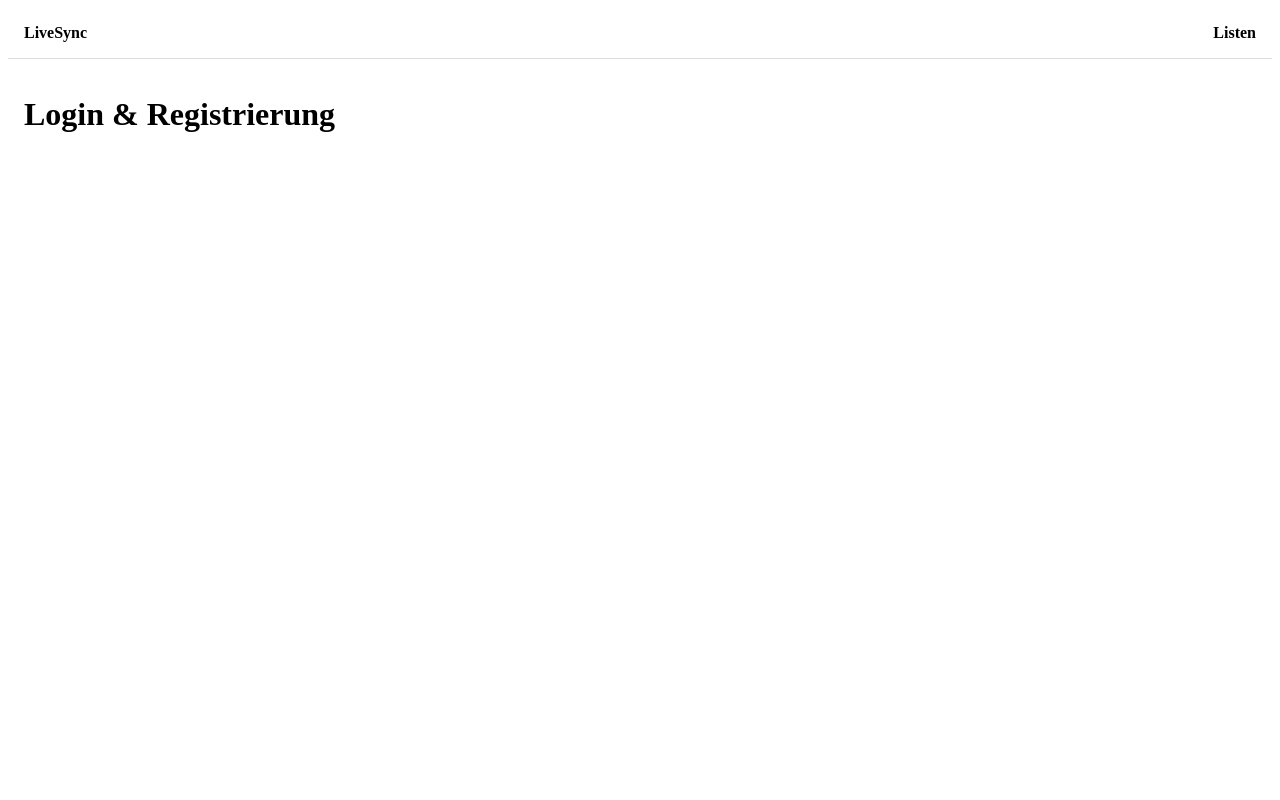
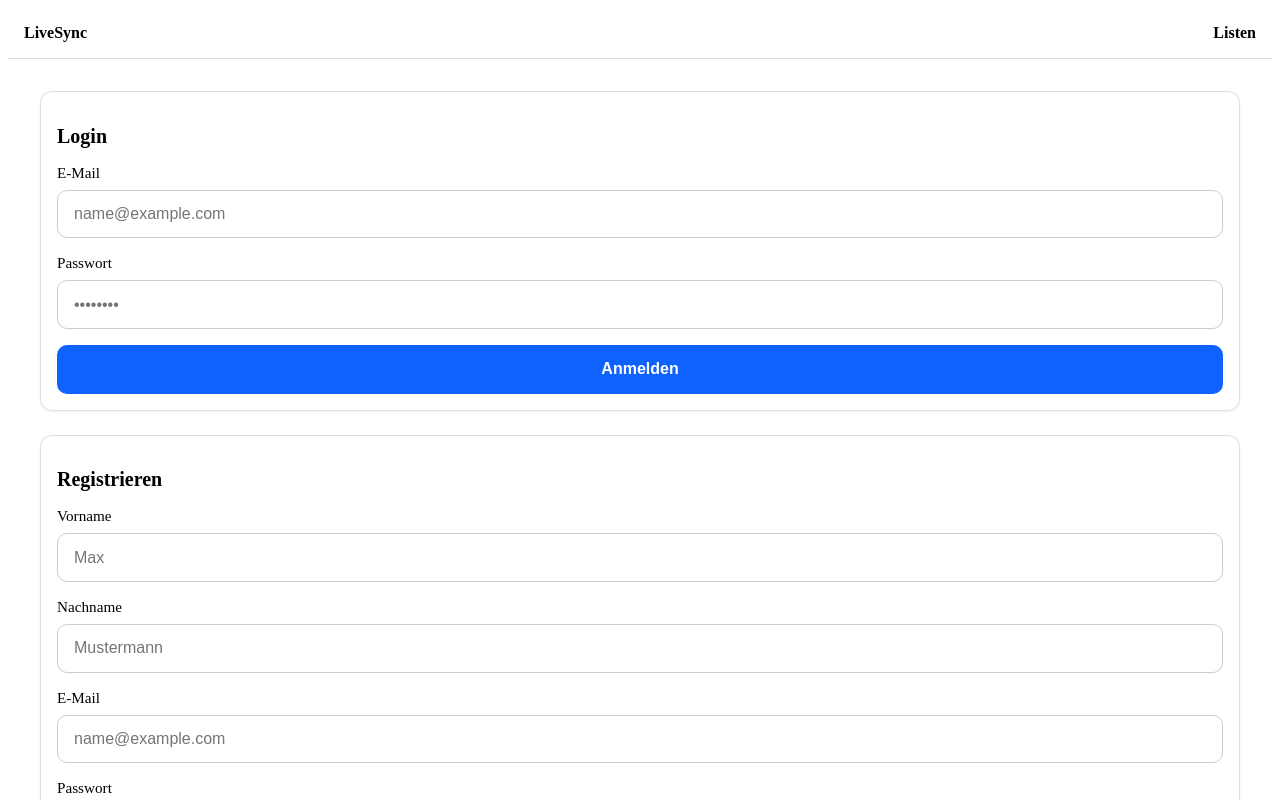
Before and after one commit to rueegsi7/Einkaufsliste, a SvelteKit app: page / in a window 1280 px wide. Shown: the top 800 px of the page. Built offline with nearby package versions, Linux system fonts and the light colour scheme.

Commit message:
agent: implement login and registration forms with styling

```diff
--- a/src/routes/+page.svelte
+++ b/src/routes/+page.svelte
@@ -1 +1,98 @@
-<h1>Login & Registrierung</h1>
+<div class="page-shell">
+	<section class="card">
+		<h1>Login</h1>
+		<form>
+			<label>
+				<span>E-Mail</span>
+				<input type="email" placeholder="name@example.com" />
+			</label>
+
+			<label>
+				<span>Passwort</span>
+				<input type="password" placeholder="••••••••" />
+			</label>
+
+			<button type="submit">Anmelden</button>
+		</form>
+	</section>
+
+	<section class="card">
+		<h1>Registrieren</h1>
+		<form>
+			<label>
+				<span>Vorname</span>
+				<input type="text" placeholder="Max" />
+			</label>
+
+			<label>
+				<span>Nachname</span>
+				<input type="text" placeholder="Mustermann" />
+			</label>
+
+			<label>
+				<span>E-Mail</span>
+				<input type="email" placeholder="name@example.com" />
+			</label>
+
+			<label>
+				<span>Passwort</span>
+				<input type="password" placeholder="••••••••" />
+			</label>
+
+			<button type="submit">Registrieren</button>
+		</form>
+	</section>
+</div>
+
+<style>
+	.page-shell {
+		display: flex;
+		flex-direction: column;
+		gap: 1.5rem;
+		padding: 1rem;
+	}
+
+	.card {
+		padding: 1rem;
+		border: 1px solid #ddd;
+		border-radius: 12px;
+		background: #fff;
+		box-shadow: 0 1px 3px rgba(0, 0, 0, 0.05);
+	}
+
+	h1 {
+		font-size: 1.25rem;
+		margin-bottom: 1rem;
+	}
+
+	form {
+		display: flex;
+		flex-direction: column;
+		gap: 1rem;
+	}
+
+	label {
+		display: flex;
+		flex-direction: column;
+		gap: 0.5rem;
+		font-size: 0.95rem;
+	}
+
+	input {
+		padding: 0.9rem 1rem;
+		border: 1px solid #ccc;
+		border-radius: 10px;
+		font-size: 1rem;
+	}
+
+	button {
+		padding: 0.95rem 1rem;
+		border: none;
+		border-radius: 10px;
+		background: #0f62fe;
+		color: #fff;
+		font-size: 1rem;
+		font-weight: 600;
+		cursor: pointer;
+	}
+</style>
```
